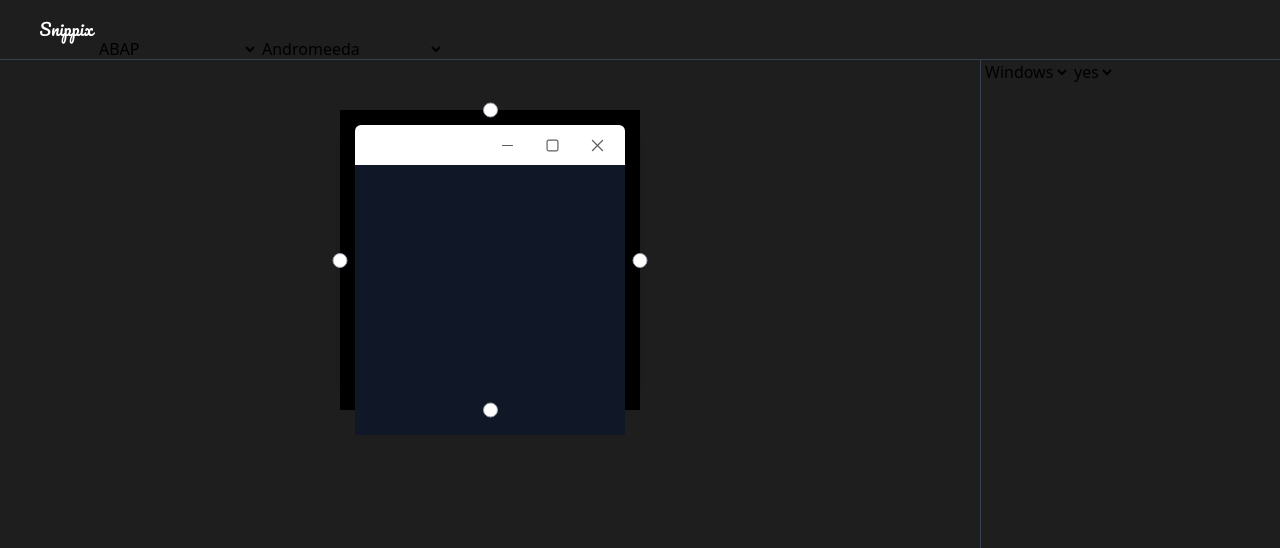
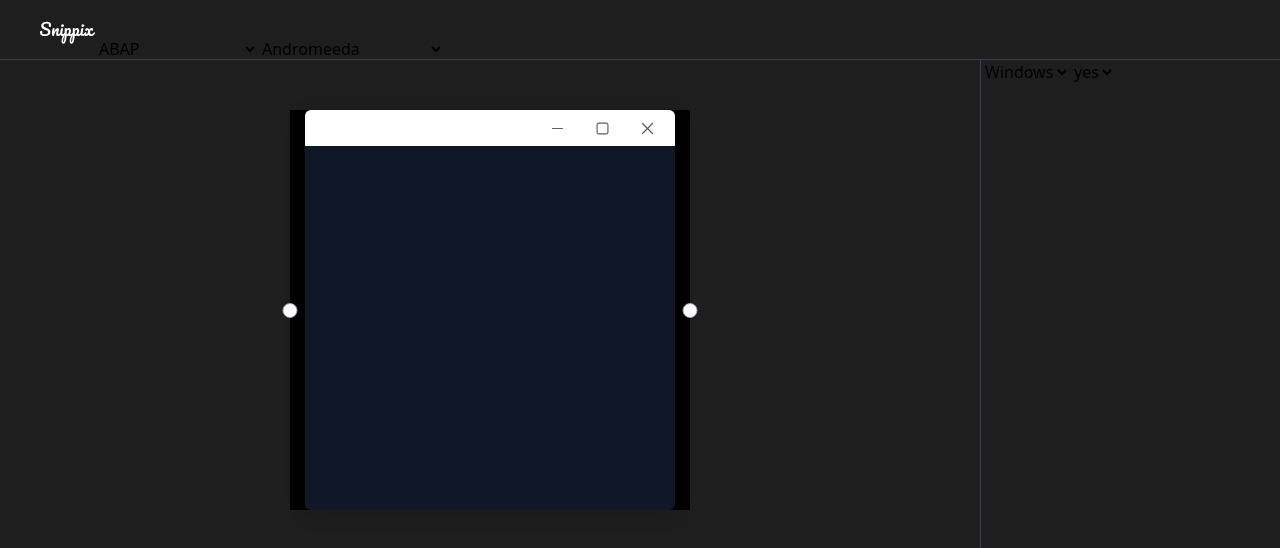
Before and after one commit to ke1vin4real/snippix, a React (Vite) app: page / in a window 1280 px wide. Shown: the top 548 px of the page. Built offline with nearby package versions, Linux system fonts and the light colour scheme.

Commit message:
style: window style

```diff
--- a/src/components/ResizableBox.tsx
+++ b/src/components/ResizableBox.tsx
@@ -2,18 +2,13 @@ import { ButtonHTMLAttributes, useCallback, useEffect, useMemo, useRef, useState
 
 interface Props {
   defaultWidth?: number;
-  defaultHeight?: number;
   children: React.ReactNode;
 }
 
-export default function ResizableBox({ defaultWidth = 300, defaultHeight = 300, children }: Props) {
-  const MIN_HEIGHT = 100;
-
+export default function ResizableBox({ defaultWidth = 400, children }: Props) {
   const MIN_WIDTH = 100;
 
   const [width, setWidth] = useState<number>(defaultWidth);
-
-  const [height, setHeight] = useState<number>(defaultHeight);
 
   const resizingState = useRef<'none' | 's' | 'n' | 'w' | 'e'>('none');
 
@@ -35,18 +30,6 @@ export default function ResizableBox({ defaultWidth = 300, defaultHeight = 300,
     });
   }, []);
 
-  const resizeY = useCallback((movement: number) => {
-    if (frameId.current !== null) return;
-
-    frameId.current = requestAnimationFrame(() => {
-      setHeight((prevHeight) => {
-        const newHeight = prevHeight + movement * 2;
-        return newHeight >= MIN_HEIGHT ? newHeight : prevHeight;
-      });
-      frameId.current = null;
-    });
-  }, []);
-
   const handlers = useMemo(
     () => ({
       move: (e: PointerEvent) => {
@@ -57,10 +40,6 @@ export default function ResizableBox({ defaultWidth = 300, defaultHeight = 300,
 
         if (resizingState.current === 'w') {
           resizeX(lastPositon.x - e.clientX);
-        } else if (resizingState.current === 's') {
-          resizeY(e.clientY - lastPositon.y);
-        } else if (resizingState.current === 'n') {
-          resizeY(lastPositon.y - e.clientY);
         } else {
           resizeX(e.clientX - lastPositon.x);
         }
@@ -94,7 +73,7 @@ export default function ResizableBox({ defaultWidth = 300, defaultHeight = 300,
         }
       },
     }),
-    [resizeX, resizeY]
+    [resizeX]
   );
 
   const handlePointerDown = useCallback(
@@ -127,29 +106,20 @@ export default function ResizableBox({ defaultWidth = 300, defaultHeight = 300,
   const containerStyle = useMemo(
     () => ({
       width,
-      height,
-      willChange: 'width, height',
+      willChange: 'width',
     }),
-    [width, height]
+    [width]
   );
 
   return (
     <div
       style={containerStyle}
-      className={`grid my-[50px] mx-auto grid-cols-[auto_1fr_auto] grid-rows-[auto_1fr_auto] place-items-center bg-black`}
+      className={`flex-1 min-h-[400px] grid my-[50px] mx-auto grid-cols-[auto_1fr_auto] grid-rows-[auto_1fr_auto] place-items-center bg-black`}
     >
       <div className="col-[2] row-[2] self-stretch justify-self-stretch">{children}</div>
       <Resizer
-        onPointerDown={(e) => handlePointerDown(e, 'n')}
-        className="col-[2] row-[1] transform-[translateY(-50%)] cursor-row-resize"
-      />
-      <Resizer
         onPointerDown={(e) => handlePointerDown(e, 'e')}
         className="col-[3] row-[2] transform-[translateX(50%)] cursor-col-resize"
-      />
-      <Resizer
-        onPointerDown={(e) => handlePointerDown(e, 's')}
-        className="col-[2] row-[3] transform-[translateY(50%)] cursor-row-resize"
       />
       <Resizer
         onPointerDown={(e) => handlePointerDown(e, 'w')}
--- a/src/components/WindowBox.tsx
+++ b/src/components/WindowBox.tsx
@@ -12,10 +12,8 @@ interface Props {
 export default function WindowBox({ type, children }: Props) {
   if (type === 'WINDOWS') {
     return (
-      <div
-        className={`select-none h-full w-full rounded-md bg-[#fff] dark:bg-[#252526] shadow-[0_4px_20px_rgba(0,0,0,0.15)] dark:shadow-[0_8px_32px_rgba(0,0,0,0.4)]`}
-      >
-        <div className="flex h-[40px] items-center">
+      <div className="flex flex-col rounded-md overflow-hidden select-none h-full w-full shadow-[0_4px_20px_rgba(0,0,0,0.15)] dark:shadow-[0_8px_32px_rgba(0,0,0,0.4)]">
+        <div className="flex h-[40px] items-center bg-[#fff] dark:bg-[#252526]">
           <div className="flex flex-row gap-[30px] mr-[20px] ml-auto">
             <IconWinMin className="inline fill-[#605e5c] dark:fill-[#f3f2f1]" width="15px" height="15px" />
             <IconWinMax className="inline fill-[#605e5c] dark:fill-[#f3f2f1]" width="15px" height="15px" />
@@ -28,10 +26,10 @@ export default function WindowBox({ type, children }: Props) {
   } else if (type === 'MAC') {
     return (
       <div
-        className={`select-none h-full w-full rounded-lg bg-[linear-gradient(180deg,rgba(255,255,255,0.8)_0%,rgba(248,248,248,0.8)_100%)] dark:bg-[linear-gradient(180deg,rgba(60,64,72,0.9)_0%,rgba(50,54,62,0.9)_100%)] shadow-[0_20px_40px_rgba(0,0,0,0.15),0_8px_16px_rgba(0,0,0,0.1)] dark:shadow-[0_20px_40px_rgba(0,0,0,0.3),0_8px_16px_rgba(0,0,0,0.2)] border-[1px] border-solid border-[rgba(255,255,255,0.2)] dark:border-[rgba(255,255,255,0.1)]`}
+        className={`flex flex-col rounded-lg overflow-hidden select-none h-full w-full shadow-[0_20px_40px_rgba(0,0,0,0.15),0_8px_16px_rgba(0,0,0,0.1)] dark:shadow-[0_20px_40px_rgba(0,0,0,0.3),0_8px_16px_rgba(0,0,0,0.2)] border-[1px] border-solid border-[rgba(255,255,255,0.2)] dark:border-[rgba(255,255,255,0.1)]`}
       >
         <div
-          className={`h-[52px] flex gap-[8px] items-center pl-[15px] border-b-[1px] border-solid border-[rgba(0,0,0,0.1)] dark:border-b-[rgba(255,255,255,0.1)]`}
+          className={`h-[52px] flex gap-[8px] items-center pl-[15px] border-b-[0.5px] border-solid border-b-[rgba(0,0,0,0.1)] dark:border-b-[rgba(255,255,255,0.1)] bg-[linear-gradient(180deg,rgba(255,255,255,0.8)_0%,rgba(248,248,248,0.8)_100%)] dark:bg-[linear-gradient(180deg,rgba(60,64,72,0.9)_0%,rgba(50,54,62,0.9)_100%)]`}
         >
           <div className="h-[12px] w-[12px] rounded-[50%] border-[0.5px] border-solid border-[rgba(0,0,0,0.15)] shadow-[inset_0_1px_0_rgba(255,255,255,0.3),0_1px_2px_rgba(0,0,0,0.2)] bg-[linear-gradient(135deg,#ff605c_0%,#ff3b30_100%)]" />
           <div className="h-[12px] w-[12px] rounded-[50%] border-[0.5px] border-solid border-[rgba(0,0,0,0.15)] shadow-[inset_0_1px_0_rgba(255,255,255,0.3),0_1px_2px_rgba(0,0,0,0.2)] bg-[linear-gradient(135deg,#ffbd44_0%,#ff9500_100%)]" />
@@ -42,8 +40,8 @@ export default function WindowBox({ type, children }: Props) {
     );
   } else if (type === 'UBUNTU') {
     return (
-      <div className="select-none h-full w-full rounded-xl bg-[rgb(230,230,230)] dark:bg-[rgb(25,25,25)]">
-        <div className="flex h-[40px] items-center">
+      <div className="flex flex-col select-none h-full w-full">
+        <div className="flex h-[40px] rounded-t-xl items-center bg-[rgb(230,230,230)] dark:bg-[rgb(25,25,25)]">
           <div className="flex flex-row gap-[13px] ml-auto mr-[13px]">
             <div className="flex items-center justify-center h-[20px] w-[20px] rounded-[50%] bg-[rgb(214,213,208)] dark:bg-[rgb(42,42,42)]">
               <IconUbuntuMin className="fill-[rgb(44,44,47)] dark:fill-[rgb(211,211,211)]" width="12px" height="12px" />
```
